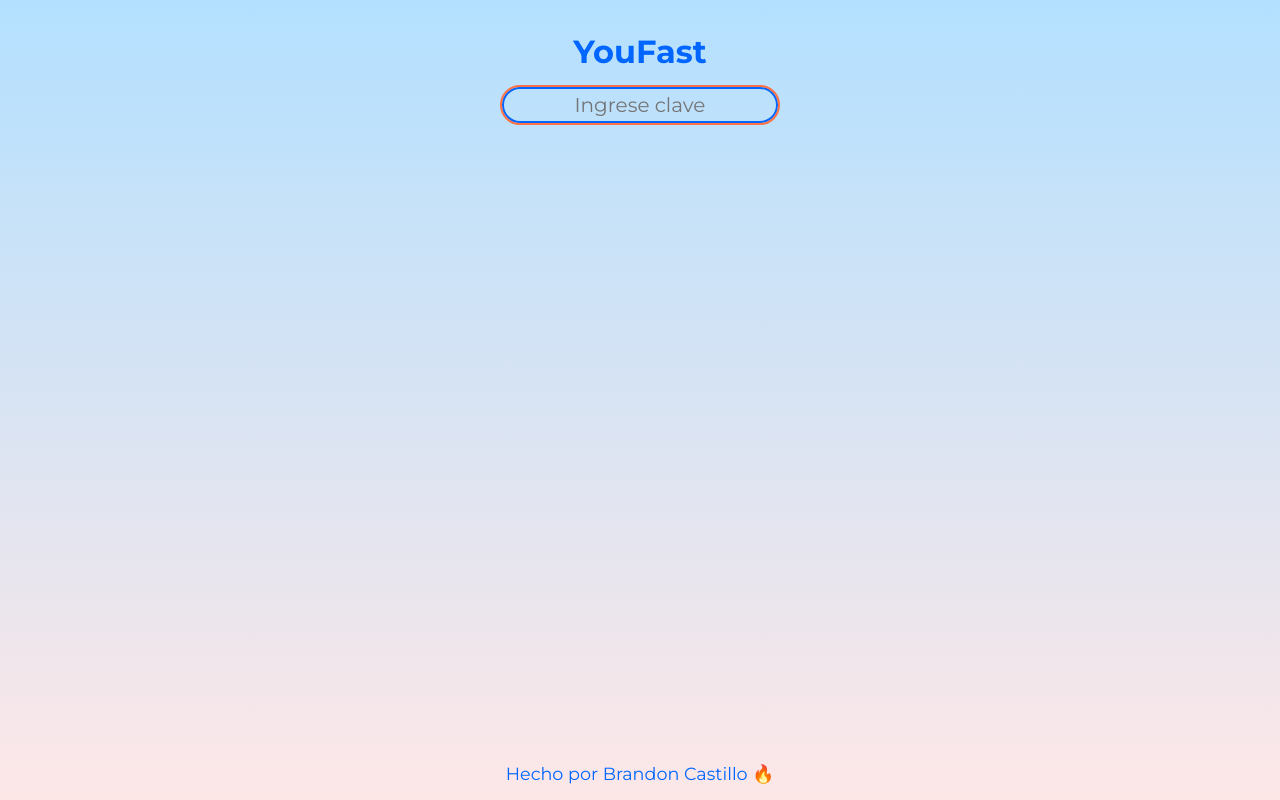
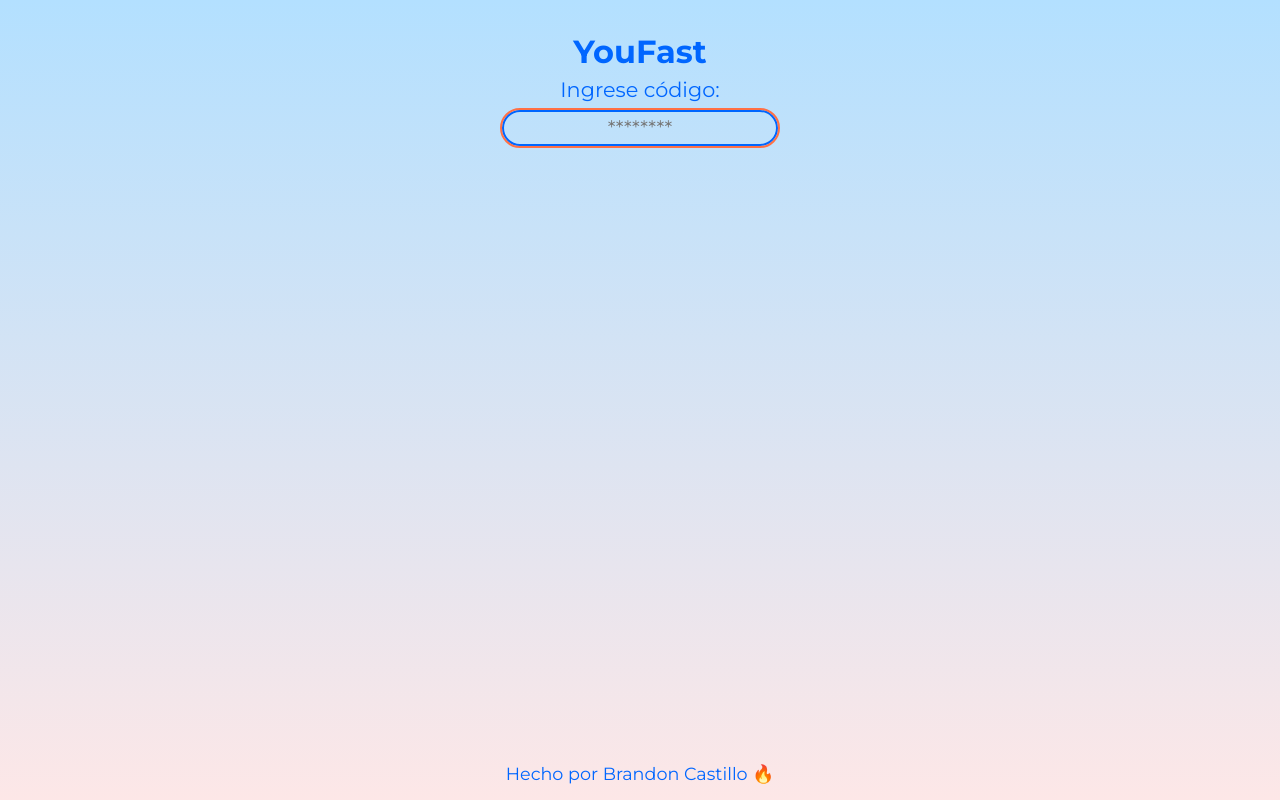
Before and after one commit to pibelanzallamas/youfast, a React (Vite) app: page / in a window 1280 px wide. Built offline with nearby package versions, Linux system fonts and the light colour scheme; no server answers.

Commit message:
ingrese código prompt

```diff
--- a/src/components/Home.jsx
+++ b/src/components/Home.jsx
@@ -103,12 +103,9 @@ function Home() {
             <p className="title">
               <u>Instrucciones</u>
             </p>
-            <p>
-              1. Escribí la canción en la barra de búsqueda (si podés, incluí el
-              artista).
-            </p>
+            <p>1. Escribí la canción + el artista en la barra de búsqueda.</p>
             <p>2. Apretá ENTER.</p>
-            <p>3. Si no es la que buscabas, dale a Siguiente ⏭.</p>
+            <p>3. Si no es la que buscas, dale a Siguiente ⏭.</p>
           </div>
 
           {ready && result && (
@@ -141,6 +138,9 @@ function Home() {
         </>
       ) : (
         <>
+          {/* <div className="instrucciones top"> */}
+          <p className="title-clave">Ingrese código: </p>
+          {/* </div> */}
           <form onSubmit={handleCode}>
             <div className="buscador top">
               <input
@@ -148,7 +148,7 @@ function Home() {
                 value={code}
                 onChange={(e) => setCode(e.target.value)}
                 maxLength={30}
-                placeholder="Ingrese clave"
+                placeholder="********"
                 autoFocus
                 ref={inputRef}
               ></input>
--- a/src/styles/App.css
+++ b/src/styles/App.css
@@ -15,6 +15,12 @@ h1 {
 }
 .buscador input:focus {
   outline: 2px solid #ff7045;
+}
+
+.title-clave {
+  margin-top: 0.4rem;
+  font-size: 1.3rem;
+  margin-bottom: -0.5rem;
 }
 
 .epigrafe {
--- a/src/styles/Home.sass
+++ b/src/styles/Home.sass
@@ -14,6 +14,11 @@ h1
   input:focus
     outline: 2px solid #ff7045
 
+.title-clave
+  margin-top: 0.4rem
+  font-size: 1.3rem
+  margin-bottom: -0.5rem
+
 .epigrafe
   padding: 1rem
   font-size: 1.1rem
```
Also changed, not shown: 1 other file (tests, documents, lock files or other folders).
